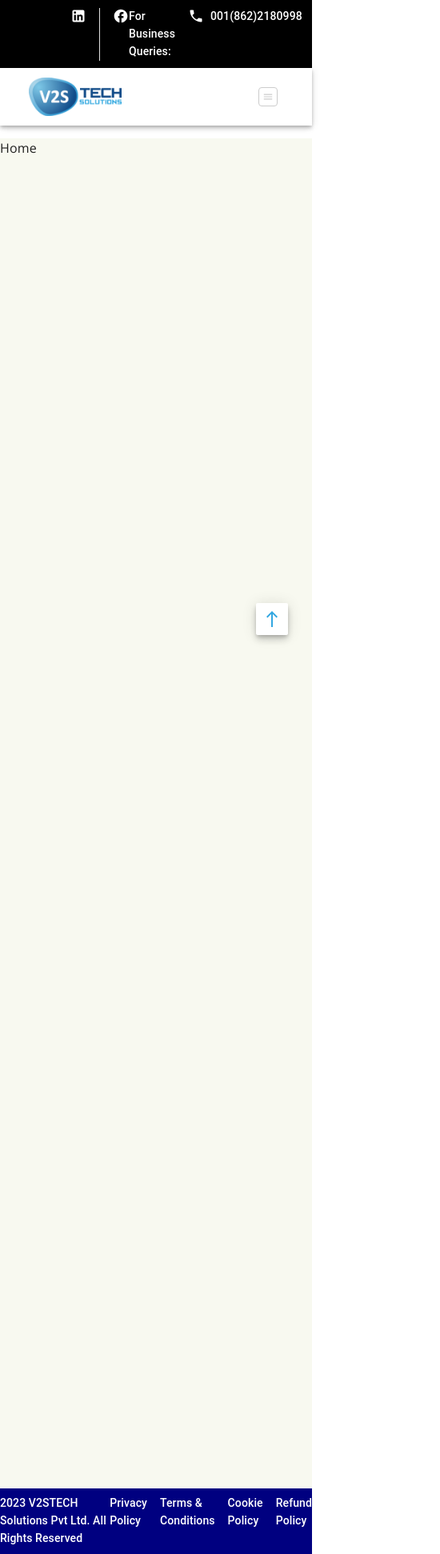
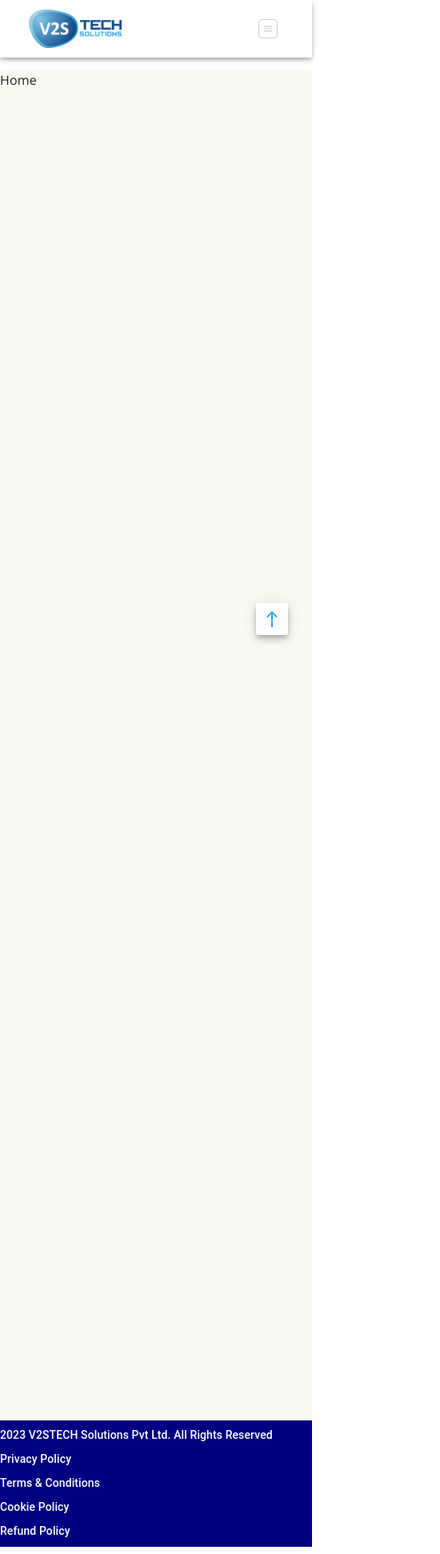
Before and after one commit to rohitkadam-v2stech/v2s-website, a React (Create React App) app: page / in a window 390 px wide. Shown: the whole page at 80% size, 550 px wide, since content can reach past the window. Built offline with nearby package versions, Linux system fonts and the light colour scheme.

Commit message:
feat: navbar and footer responsiveness fixes

```diff
--- a/src/app/components/ContactNavbar/index.tsx
+++ b/src/app/components/ContactNavbar/index.tsx
@@ -4,6 +4,7 @@ import LocalPhoneIcon from "@mui/icons-material/LocalPhone";
 import FacebookOutlinedIcon from "@mui/icons-material/FacebookOutlined";
 import MailOutlineIcon from "@mui/icons-material/MailOutline";
 import { EMAIL, FOR_BUSINESS_QUERIES, PHONE } from "./constants";
+import COLORS from "../../styles/colors";
 
 const ContactNavbar = () => {
   return (
@@ -12,20 +13,27 @@ const ContactNavbar = () => {
       py={1.2}
       bgcolor="black"
       justifyContent="space-between"
-      px={11}
-      sx={{
-        display: { md: "none", lg: "flex" },
-      }}
+      alignItems="center"
+      px={4}
+      display={{ xs: "none", md: "flex", lg: "flex" }}
     >
       <Stack
         direction="row"
         spacing={2}
-        divider={<Divider color="#fff" orientation="vertical" flexItem />}
+        height={24}
+        divider={
+          <Divider color={COLORS.WHITE} orientation="vertical" flexItem />
+        }
       >
-        <LinkedInIcon fontSize="small" sx={{ color: "white" }} />
-        <FacebookOutlinedIcon fontSize="small" sx={{ color: "white" }} />
+        <LinkedInIcon fontSize="small" sx={{ color: COLORS.WHITE }} />
+        <FacebookOutlinedIcon fontSize="small" sx={{ color: COLORS.WHITE }} />
       </Stack>
-      <Stack color="white" direction="row" spacing={2} justifyContent="center">
+      <Stack
+        color={COLORS.WHITE}
+        justifyContent="center"
+        direction={{ xs: "column", sm: "row" }}
+        spacing={{ xs: 1, sm: 2, md: 4 }}
+      >
         <Typography variant="subtitle2">{FOR_BUSINESS_QUERIES}</Typography>
         <Stack direction="row" spacing={1}>
           <LocalPhoneIcon fontSize="small" />
--- a/src/app/components/Footer/index.tsx
+++ b/src/app/components/Footer/index.tsx
@@ -11,12 +11,16 @@ const Footer = () => (
   <Stack
     bgcolor="navy"
     color="white"
-    direction="row"
     justifyContent="space-around"
     py={1}
+    direction={{ xs: "column", sm: "row" }}
+    spacing={{ xs: 1, sm: 2, md: 4 }}
   >
     <Typography variant="subtitle2">{ALL_RIGHTS_RESERVED}</Typography>
-    <Stack direction="row" spacing={2}>
+    <Stack
+      spacing={{ xs: 1, sm: 2, md: 4 }}
+      direction={{ xs: "column", sm: "row" }}
+    >
       <Typography variant="subtitle2">{PRIVACY_POLICY}</Typography>
       <Typography variant="subtitle2">{TERMS_AND_CONDITIONS}</Typography>
       <Typography variant="subtitle2">{COOKIE_POLICY}</Typography>
--- a/src/app/containers/ApplicationLayout/index.tsx
+++ b/src/app/containers/ApplicationLayout/index.tsx
@@ -6,15 +6,13 @@ import Footer from "../../components/Footer";
 import ScrollToTopButton from "../../components/ScrollToTopButton";
 import { StyledProtectedLayoutWrapper } from "./style";
 
-const ApplicationLayout = (props: React.PropsWithChildren) => {
+const ApplicationLayout = ({ children }: React.PropsWithChildren) => {
   return (
     <>
       <CssBaseline />
       <ContactNavbar />
       <NavBar />
-      <StyledProtectedLayoutWrapper>
-        {props.children}
-      </StyledProtectedLayoutWrapper>
+      <StyledProtectedLayoutWrapper>{children}</StyledProtectedLayoutWrapper>
       <ScrollToTopButton />
       <Footer />
     </>
--- a/src/app/containers/NavBar/index.tsx
+++ b/src/app/containers/NavBar/index.tsx
@@ -70,7 +70,6 @@ const NavBar: React.FC = () => {
         variant="temporary"
         open={isMobileDrawerOpen}
         onClose={toggleMobileDrawer}
-        transitionDuration={800}
         ModalProps={{
           keepMounted: true,
         }}
```
